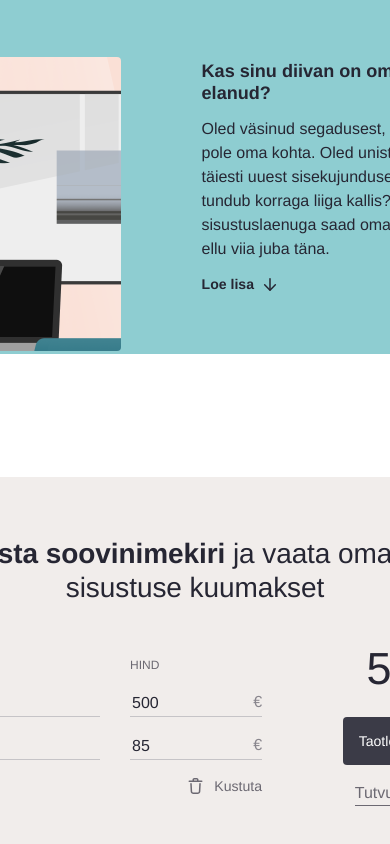
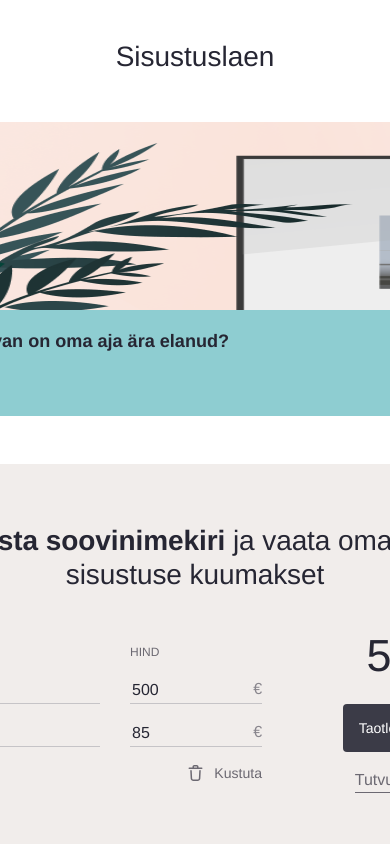
Before and after one commit to eerikkodasma/lhv-front-end, a Vue app: page / in a window 390 px wide. Shown: the top 844 px of the page. Built offline with nearby package versions, Linux system fonts and the light colour scheme.

Commit message:
Header component mobile friendly

```diff
--- a/src/App.vue
+++ b/src/App.vue
@@ -1,5 +1,6 @@
 <template>
   <div class="main">
+    <h1 class="title" v-if="isMobile">Sisustuslaen</h1>
     <Header />
     <Calculator />
     <Footer />
@@ -10,6 +11,14 @@
 import Calculator from "@/components/Calculator.vue";
 import Header from "@/components/Header.vue";
 import Footer from "@/components/Footer.vue";
+import { ref, provide } from "vue";
+
+const isMobile = ref(window.innerWidth <= 600);
+provide("isMobile", isMobile);
+
+window.addEventListener("resize", () => {
+  isMobile.value = window.innerWidth <= 600;
+});
 </script>
 
 <style scoped>
@@ -18,5 +27,13 @@ import Footer from "@/components/Footer.vue";
   flex-direction: column;
   max-width: 58.88rem;
   gap: 3.75rem;
+
+  @media screen and (max-width: 600px) {
+    gap: 3rem;
+  }
+}
+
+.title {
+  margin: 2.5rem auto 0;
 }
 </style>
--- a/src/components/Header.vue
+++ b/src/components/Header.vue
@@ -1,35 +1,79 @@
 <template>
-  <div class="header">
+  <div
+    class="header"
+    @mouseover="isCardFlipped = true"
+    @mouseleave="isCardFlipped = false"
+  >
     <img class="header-image" src="../assets/images/office.png" alt="office" />
-    <div class="section">
-      <h5>Kas sinu diivan on oma aja ära elanud?</h5>
+    <div
+      :class="[
+        !isMobile
+          ? 'section'
+          : !isCardFlipped
+          ? 'section-mobile'
+          : 'section-mobile-flipped',
+      ]"
+    >
+      <h5 v-if="isMobile && !isCardFlipped">
+        Kas sinu diivan on oma aja ära elanud?
+      </h5>
+      <template v-else>
         <p class="section-text">
           Oled väsinud segadusest, kus asjadel pole oma kohta. Oled unistanud
           lausa täiesti uuest sisekujundusest, aga kõik tundub korraga liiga
           kallis? LHV sisustuslaenuga saad oma unistused ellu viia juba täna.
         </p>
-      <BaseButton class="header-button" :format="FORMATS.TERTIARY">
+        <BaseButton
+          class="header-button"
+          :format="FORMATS.TERTIARY"
+          @click="scrollToElement"
+        >
           Loe lisa
           <template #right-icon>
             <img src="../assets/icons/down-arrow.svg" alt="arrow" />
           </template>
         </BaseButton>
+      </template>
     </div>
+    <img
+      v-if="isMobile"
+      :class="['mobile-image', isCardFlipped && 'mobile-image-hidden']"
+      src="../assets/images/corner-white-bg.png"
+      alt="corner-white"
+    />
   </div>
 </template>
 
 <script setup>
 import BaseButton from "@/components/base_components/BaseButton.vue";
 import { FORMATS } from "@/enums/components";
+import { ref, inject } from "vue";
+
+const isMobile = inject("isMobile");
+const isCardFlipped = ref(false);
+
+function scrollToElement() {
+  const element = document.getElementById("calculator");
+  if (element) {
+    element.scrollIntoView({ behavior: "smooth" });
+  }
+}
 </script>
 
 <style scoped>
 .header {
+  display: flex;
   position: relative;
   background-color: #8ecdd1;
   padding: 3.75rem 2.5rem 3.75rem 18.38rem;
   margin: 0 0 3.94rem 5.06rem;
   border-radius: 0.25rem;
+
+  @media screen and (max-width: 600px) {
+    margin: 0 2.5rem;
+    padding: 0;
+    cursor: pointer;
+  }
 }
 
 .header-image {
@@ -39,12 +83,37 @@ import { FORMATS } from "@/enums/components";
   top: 57px;
   left: -5.06rem;
   border-radius: 0.25rem;
+
+  @media screen and (max-width: 600px) {
+    position: static;
+    width: 100%;
+  }
 }
 
 .section {
   display: flex;
   flex-direction: column;
   gap: 0.81rem;
+}
+
+.section-mobile {
+  position: absolute;
+  height: 6.63rem;
+  background-color: #8ecdd1;
+  width: 100%;
+  bottom: 0;
+  padding: 1.25rem 3.19rem 1.25rem 1.5rem;
+}
+
+.section-mobile-flipped {
+  display: flex;
+  flex-direction: column;
+  gap: 1rem;
+  position: absolute;
+  height: 100%;
+  width: 100%;
+  background-color: #8ecdd1;
+  padding: 1.5rem;
 }
 
 .section-text {
@@ -59,4 +128,16 @@ h5 {
   font-weight: 700;
   padding: 0;
 }
+
+.mobile-image {
+  width: 3.19rem;
+  height: 3.19rem;
+  position: absolute;
+  right: 0;
+  bottom: 0;
+}
+
+.mobile-image-hidden {
+  display: none;
+}
 </style>
```
Also changed, not shown: src/assets/images/corner-white-bg.png (added). Lines whose indentation alone changed are shown as unchanged.
